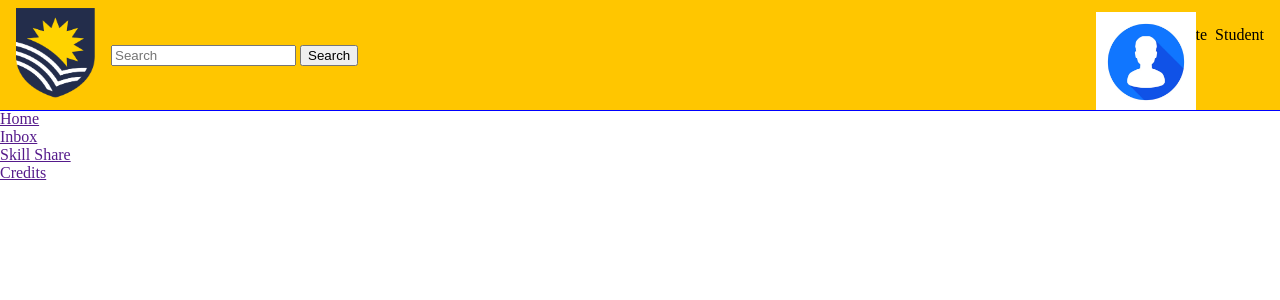
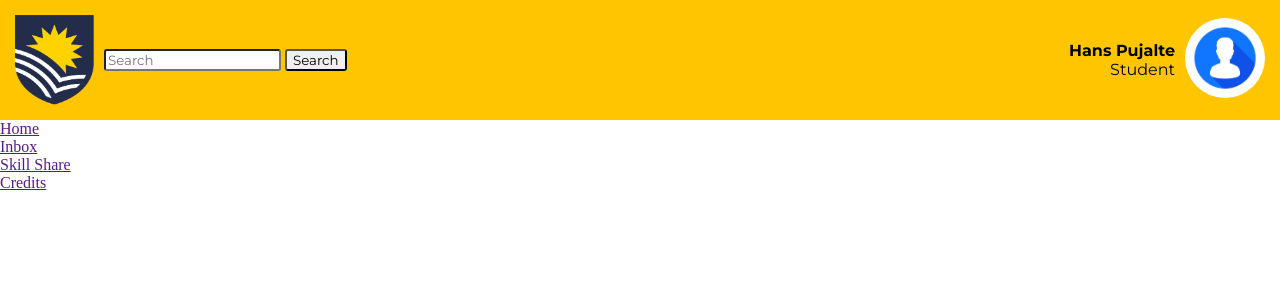
Before and after one commit to lukelewis1/fullstack-marketplace-platform, a PHP site: page /fuss-website/user/index.html in a window 1280 px wide. Shown: the top 300 px of the page. Run offline with PHP 8.4, Linux system fonts and the light colour scheme.

Commit message:
docs(style.css): Updated header
Hans Pujalte, PUJA0009, Bachelor of Computer Science (Honours)

```diff
--- a/src/fuss-website/css/style.css
+++ b/src/fuss-website/css/style.css
@@ -1,47 +1,58 @@
+@import url("https://fonts.googleapis.com/css2?family=Montserrat:ital,wght@0,100..900;1,100..900&display=swap");
+
 body {
+  box-sizing: border-box;
   margin: 0;
   padding: 0;
+  background-color: white;
 }
 
 header {
   display: grid;
-  grid-template-columns: auto 1fr auto; /* Logo | Search | Profile */
-  align-items: center; /* vertically center items */
-  gap: 1rem; /* spacing between items */
-  padding: 0.5rem 1rem; /* optional padding */
-  background-color: #ffc600; /* match your yellow */
-  outline: 1px solid blue;
+  background-color: #ffc600;
+  justify-content: space-between;
+  align-items: center;
+  padding: 15px;
+  grid-template-columns: auto 1fr auto;
 }
 
 /* Logo styling */
 header .site-logo {
-  width: "79px";
-  height: "90px";
+  width: 79px;
+  height: 90px;
+  padding-right: 10px;
 }
 
-/* Search bar styling */
-header .search-bar {
-  width: 100%; /* takes available space in middle column */
-  max-width: 400px;
-  padding: 0.25rem 0.5rem;
-  border-radius: 4px;
-  border: 1px solid #ccc;
+span,
+input,
+button {
+  font-family: Montserrat, sans-serif;
 }
 
-/* Profile info styling */
-header .user-name-role {
+.user-info {
   display: flex;
   align-items: center;
-  gap: 0.5rem;
+  gap: 5px;
 }
 
-header .user-info .avatar {
-  width: 40px;
-  height: 40px;
-  border-radius: 50%;
-  background-color: #fff; /* placeholder */
-  display: flex;
-  align-items: center;
-  justify-content: center;
+.user-name {
   font-weight: bold;
 }
+
+.user-name-role {
+  display: flex;
+  flex-direction: column;
+  text-align: right;
+}
+
+.avatar img {
+  width: 80px;
+  height: 80px;
+  border-radius: 50%;
+  object-fit: cover;
+}
+
+input,
+button {
+  border-radius: 3px;
+}
--- a/src/fuss-website/user/index.html
+++ b/src/fuss-website/user/index.html
@@ -14,7 +14,8 @@
         <a href="index.html"
           ><img
             src="/src/fuss-website/images/flinders-logo.png"
-            alt="Flinders University Logo"
+            alt="Flinders
+          University Logo"
             width="79px"
             height="90px"
           />
```
